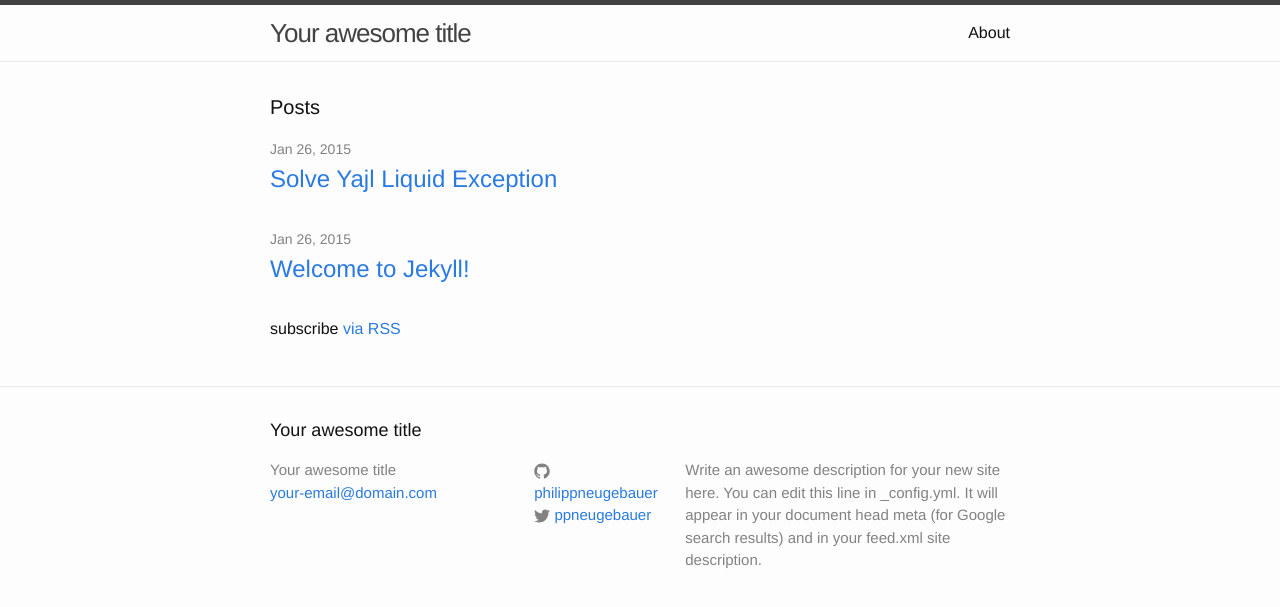
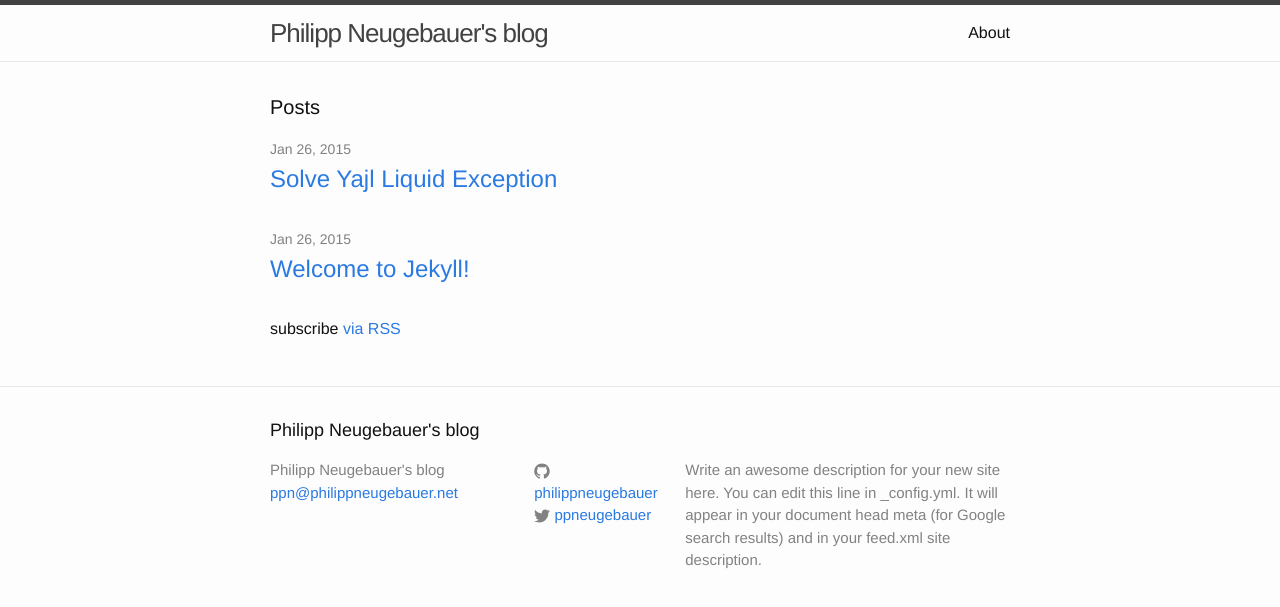
Before and after one commit to philippneugebauer/philippneugebauer.github.io, a Jekyll site: the page built from index.html, in a window 1280 px wide. Shown: the top 607 px of the page. Built offline with Jekyll 4.4.1, drawn with Linux system fonts in a browser that asks for light colours.

Commit message:
blog information setup started

```diff
--- a/_config.yml
+++ b/_config.yml
@@ -1,6 +1,6 @@
 # Site settings
-title: Your awesome title
-email: your-email@domain.com
+title: Philipp Neugebauer's blog
+email: ppn@philippneugebauer.net
 description: > # this means to ignore newlines until "baseurl:"
   Write an awesome description for your new site here. You can edit this
   line in _config.yml. It will appear in your document head meta (for
```
